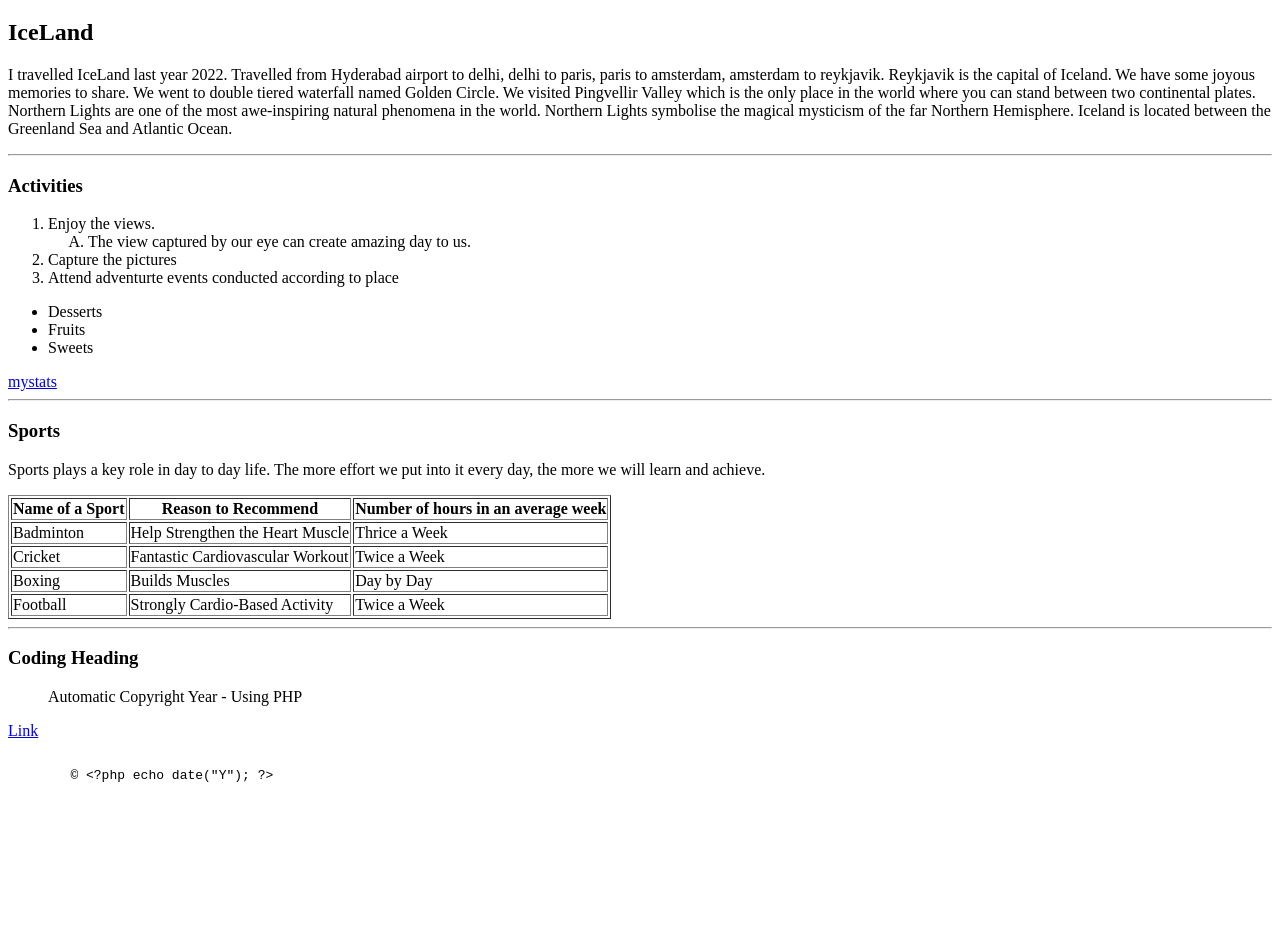
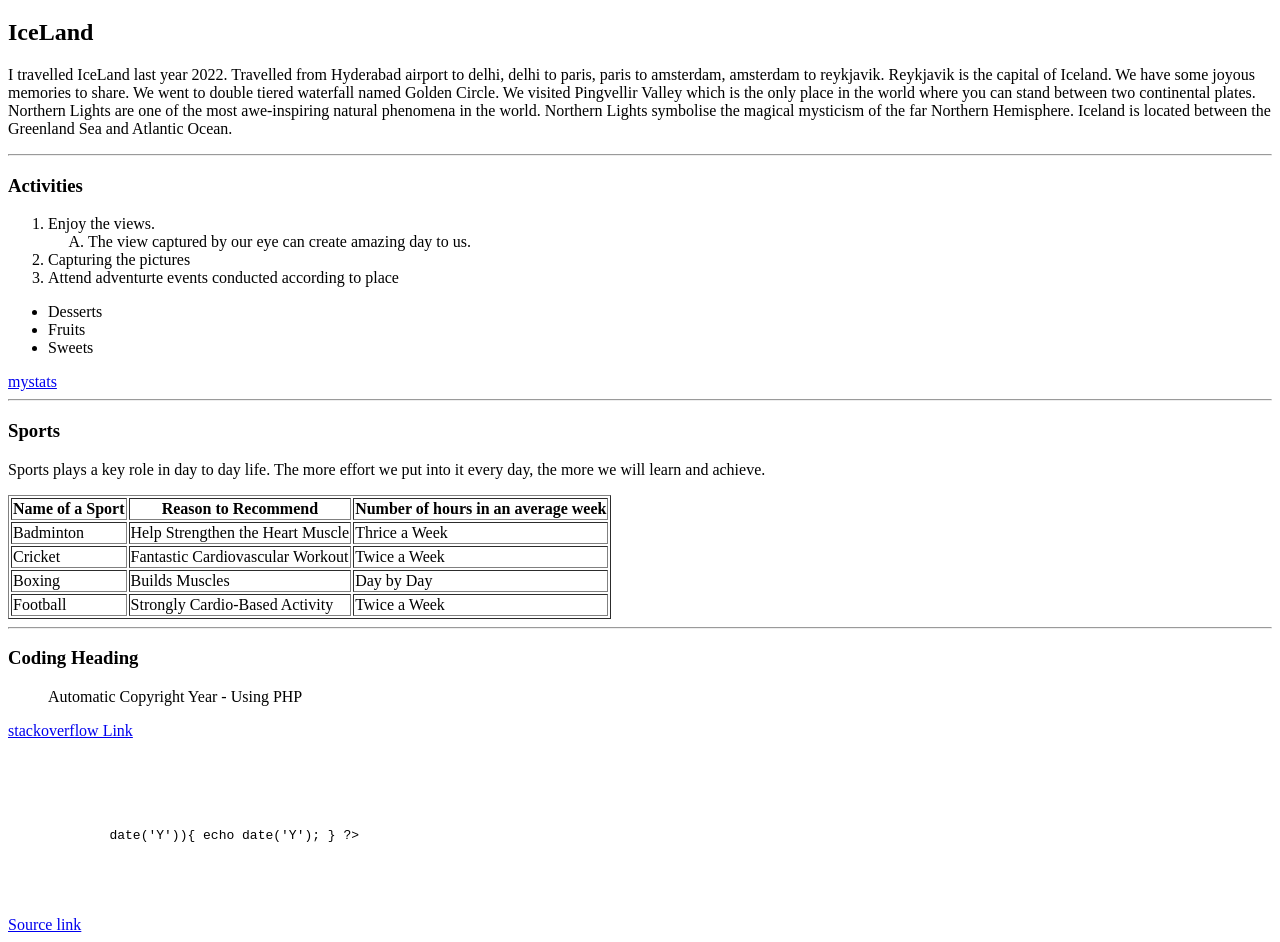
Before and after one commit to 44-563-WebApps-F23/44563-webapps-f23-assignment3-sivapriya43, a plain HTML site: page index.html in a window 1280 px wide. Shown: the part 61-1003 px from the top of the page. Before the commit the page ends 902 px from the top, so only its background shows below. Drawn offline with Linux system fonts and the light colour scheme.

Commit message:
Update index.html

```diff
--- a/index.html
+++ b/index.html
@@ -25,7 +25,7 @@
             </ol>
         </li>
         <li>
-            Capture the pictures
+            Capturing the pictures
         </li>
         <li>
             Attend adventurte events conducted according to place
@@ -86,13 +86,22 @@
     <hr></hr>
     <h3>Coding Heading</h3>
     <blockquote>Automatic Copyright Year - Using PHP</blockquote>
-    <a href="https://stackoverflow.com/questions/61050683/automatic-copyright-year-using-php"> Link </a>
+    <a href="https://stackoverflow.com/questions/61050683/automatic-copyright-year-using-php">stackoverflow Link </a>
 
     <pre>
 
-        &copy; &lt;?php echo date("Y"); ?&gt;
+        <?php function auto_copyright($year = 'auto'){ ?>
+            <?php if(intval($year) == 'auto'){ $year = date('Y'); } ?>
+            <?php if(intval($year) == date('Y')){ echo intval($year); } ?>
+            <?php if(intval($year) < date('Y')){ echo intval($year) . ' - ' . date('Y'); } ?>
+            <?php if(intval($year) > date('Y')){ echo date('Y'); } ?>
+         <?php } ?>
 
 
     </pre>
+
+    <a href="https://css-tricks.com/snippets/php/automatic-copyright-year/">
+Source link
+    </a>
 </body>
 </html>
```
